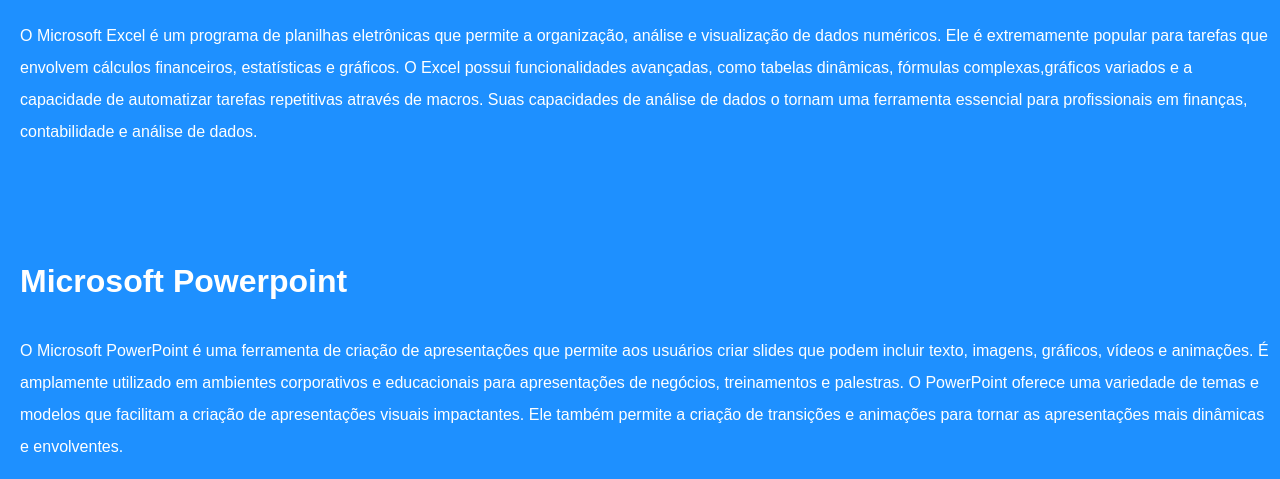
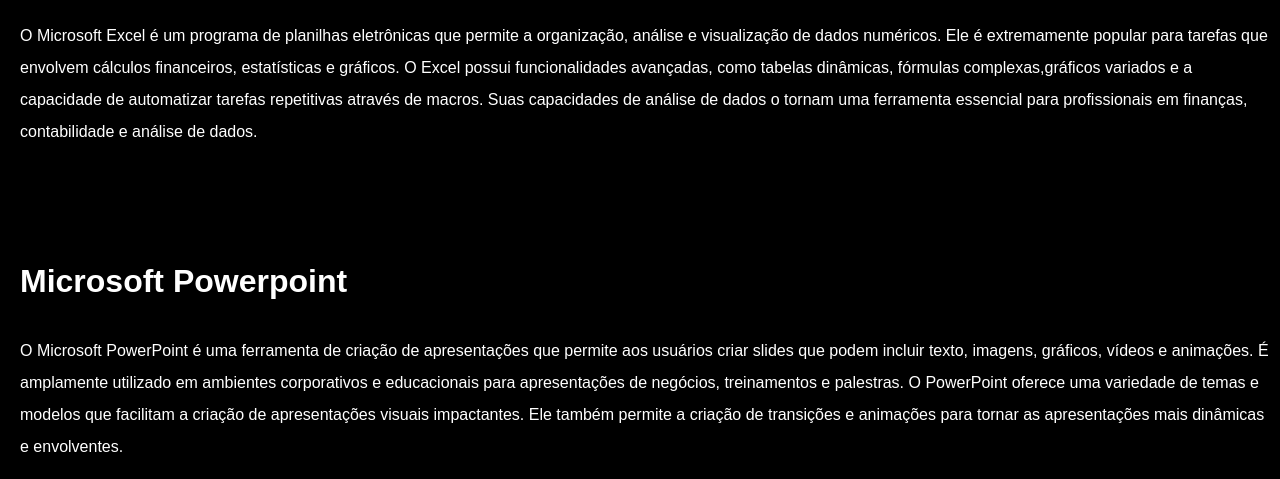
Before and after one commit to Eryuelll/vinicius.github.io, a plain HTML site: page index.html in a window 1280 px wide. Shown: the part 717-1196 px from the top of the page. Drawn offline with Linux system fonts and the light colour scheme.

Commit message:
Update styles.css

```diff
--- a/styles.css
+++ b/styles.css
@@ -10,8 +10,8 @@ body, h1, p, ul, li {
 body {
   font-family: Arial, sans-serif;
   line-height: 2;
-  background-color: #1E90FF; /* Fundo azul */
-  color: #fff; /* Cor do texto branco para contraste */
+  background-color: #000000;
+  color: #fff;
 
 
     margin-left: 20px; /* Ajuste a margem esquerda para 20 pixels */
```
